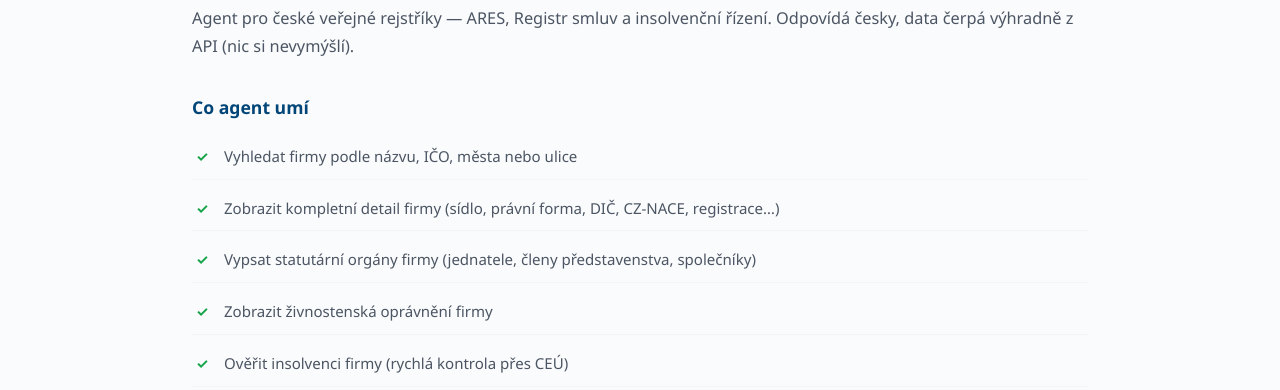
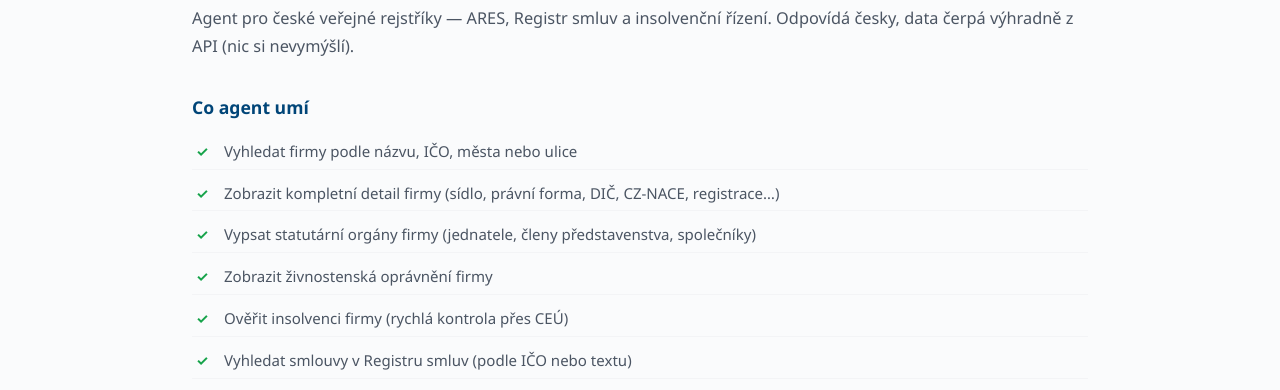
Before and after one commit to ostefka/rejstriky, a plain HTML site: page docs/index.html in a window 1280 px wide. Shown: the part 381-771 px from the top of the page. Drawn offline with Linux system fonts and the light colour scheme.

Commit message:
Reduce feature-list row spacing for less scrolling

```diff
--- a/docs/styles.css
+++ b/docs/styles.css
@@ -269,7 +269,7 @@
 .feature-list { list-style: none; padding: 0; }
 
 .feature-list li {
-  padding: 10px 0 10px 32px;
+  padding: 5px 0 5px 32px;
   position: relative;
   color: var(--gray-600);
   font-size: 0.94rem;
@@ -281,7 +281,7 @@
 .feature-list li::before {
   position: absolute;
   left: 4px;
-  top: 11px;
+  top: 6px;
   font-size: 0.88rem;
 }
 
```
